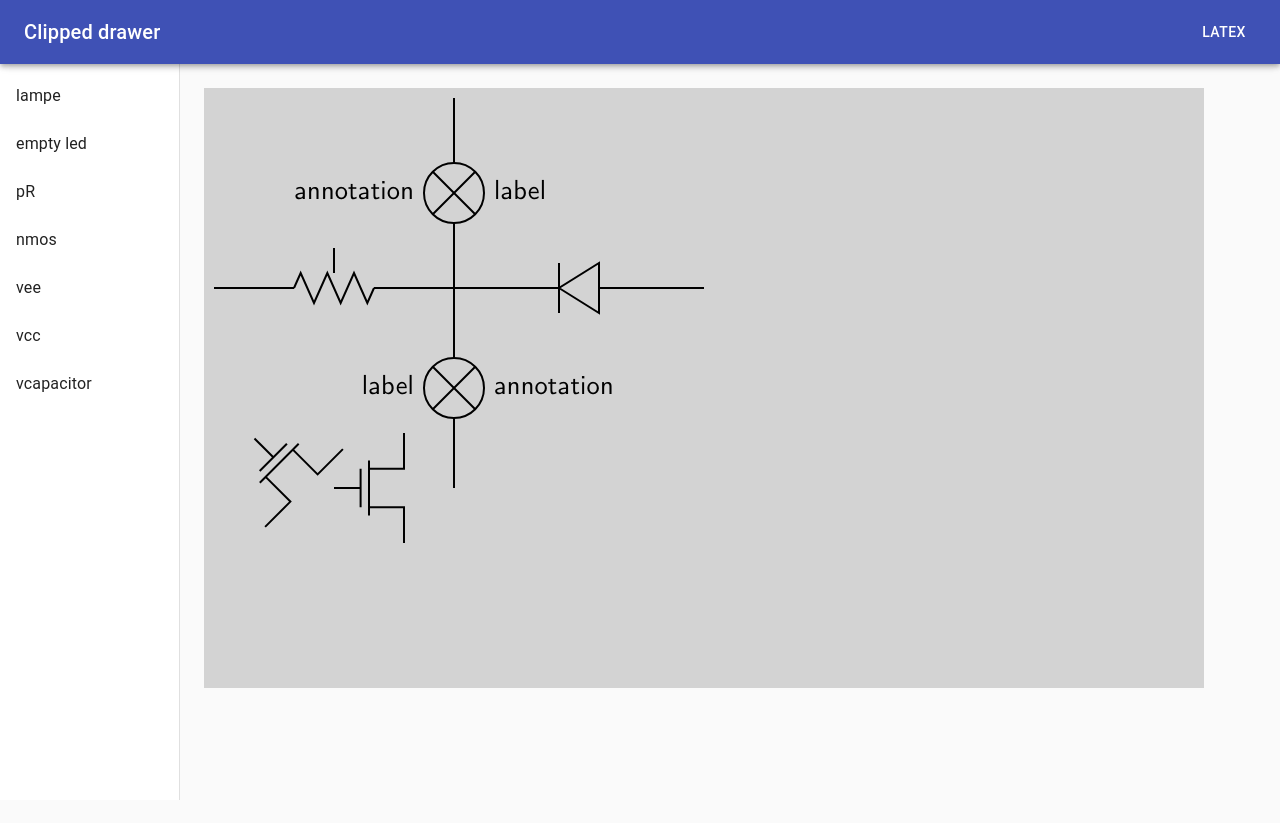
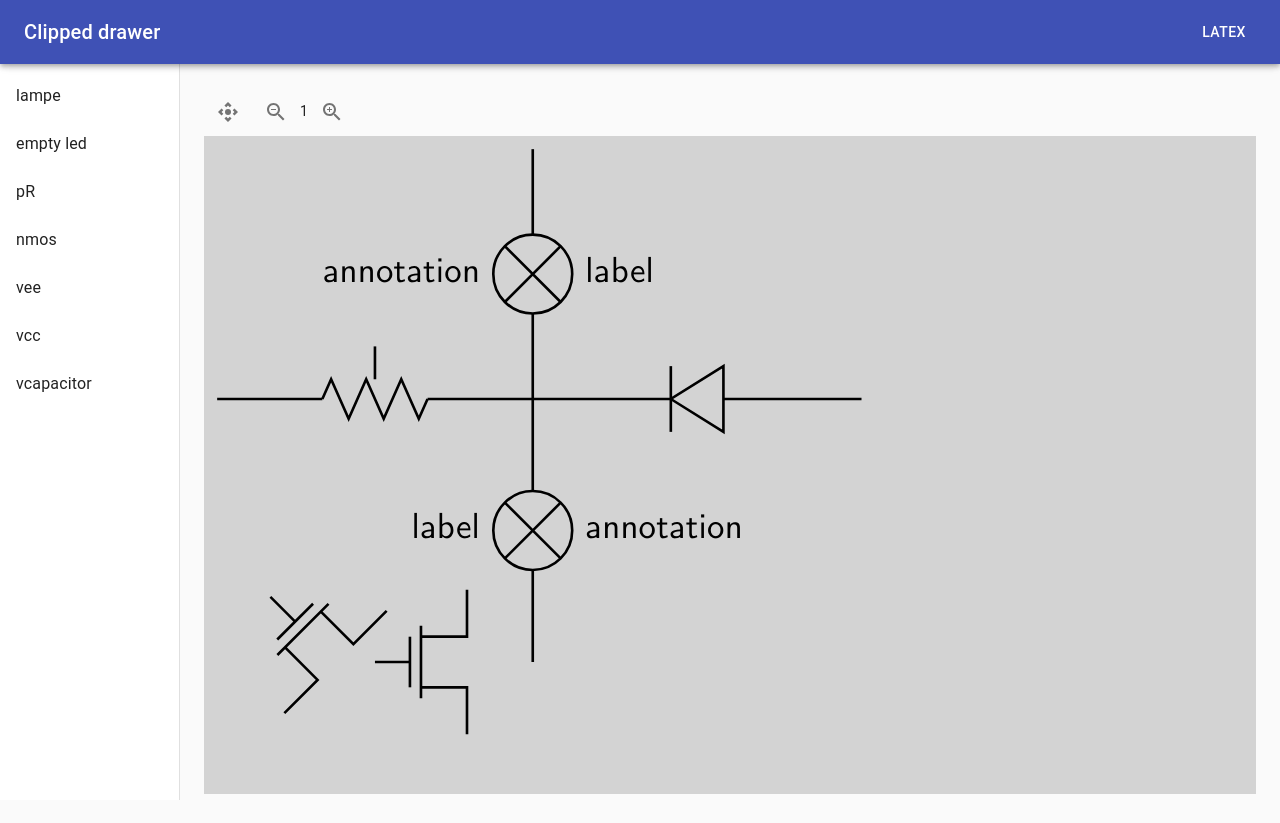
Before and after one commit to alexfauquette/physic-shem, a React (Create React App) app: page / in a window 1280 px wide. Before the commit the page ends 800 px from the top, so only its background shows below. Built offline with nearby package versions, Linux system fonts and the light colour scheme.

Commit message:
Allow to zoom and drag the svg

```diff
--- a/package.json
+++ b/package.json
@@ -4,6 +4,7 @@
   "private": true,
   "dependencies": {
     "@material-ui/core": "^4.11.0",
+    "@material-ui/icons": "^4.11.2",
     "@testing-library/jest-dom": "^5.11.5",
     "@testing-library/react": "^11.1.1",
     "@testing-library/user-event": "^12.2.0",
--- a/src/App.js
+++ b/src/App.js
@@ -1,6 +1,10 @@
-import React, { useEffect, useState } from "react";
+import React, { useEffect, useState, useRef } from "react";
 import { connect } from "react-redux";
-import { MODE_DRAG, MODE_SELECT } from "./redux/store/interactionModes";
+import {
+  MODE_DRAG,
+  MODE_SELECT,
+  MODE_MOVE_PAPER,
+} from "./redux/store/interactionModes";
 
 import Container from "./container/index.js";
 import LatexDisplay from "./container/latexDisplay";
@@ -29,6 +33,8 @@ import {
   splitAnchor,
   stackSelectedAnchors,
   deleteElement,
+  movePaper,
+  endMovePaper,
 } from "./redux/actions";
 
 const drawerWidth = 180;
@@ -67,6 +73,7 @@ const mapStateToProps = (state) => {
     mode: state.mode,
     selection: state.selection,
     pathIds: state.pathComponents.allIds,
+    isPaperDragged: state.displayOptions.dragging.isDragging,
   };
 };
 const mapDispatchToProps = (dispatch) => {
@@ -82,6 +89,8 @@ const mapDispatchToProps = (dispatch) => {
     deleteElement: (selection) => {
       dispatch(deleteElement(selection));
     },
+    movePaper: (x, y) => dispatch(movePaper(x, y)),
+    endMovePaper: () => dispatch(endMovePaper()),
   };
 };
 
@@ -89,15 +98,20 @@ function App({
   mode,
   selection,
   pathIds,
+  isPaperDragged,
   startSelect,
   startCreatePathElement,
   startCreateNodeElement,
   splitAnchor,
   stackSelectedAnchors,
   deleteElement,
+  movePaper,
+  endMovePaper,
 }) {
   const classes = useStyles();
   const [showCode, setShowCode] = useState(false);
+
+  const svgRef = useRef();
 
   useEffect(() => {
     const handleKeyDown = (event) => {
@@ -132,9 +146,22 @@ function App({
     };
   }, [splitAnchor, stackSelectedAnchors, deleteElement, selection]);
 
+  const mouseMove = (event) => {
+    movePaper(event.nativeEvent.clientX, event.nativeEvent.clientY);
+  };
   return (
     // TODO : Proper listen key event
-    <div className={classes.root} tabIndex="0" onMouseDown={startSelect}>
+    <div
+      className={classes.root}
+      tabIndex="0"
+      onMouseDown={startSelect}
+      onMouseMove={
+        mode === MODE_MOVE_PAPER && isPaperDragged ? mouseMove : null
+      }
+      onMouseUp={
+        mode === MODE_MOVE_PAPER && isPaperDragged ? endMovePaper : null
+      }
+    >
       <CssBaseline />
 
       <AppBar position="fixed" className={classes.appBar}>
@@ -197,7 +224,7 @@ function App({
       </Drawer>
       <main className={classes.content}>
         <Toolbar />
-        <Container />
+        <Container svgRef={svgRef} />
       </main>
 
       <Dialog
--- a/src/atoms/anchor.js
+++ b/src/atoms/anchor.js
@@ -5,13 +5,31 @@ import { connect } from "react-redux";
 import { MODE_SELECT } from "../redux/store/interactionModes";
 import { toggleSelection, startDragging } from "../redux/actions";
 
-const mapDispatchToProps = (dispatch, { svgRef }) => {
+const mapDispatchToProps = (dispatch, { svgRef, displayOptions }) => {
   return {
     toggleSelection: (objectId, reset) =>
       dispatch(toggleSelection(objectId, reset)),
     startDragging: (x, y) => {
-      const { x: xOffset, y: yOffset } = svgRef.current.getBoundingClientRect();
-      dispatch(startDragging(x - xOffset, y - yOffset));
+      const {
+        x: xOffset,
+        y: yOffset,
+        width: svgWidth,
+        height: svgHeight,
+      } = svgRef.current.getBoundingClientRect();
+      const {
+        x: SVG_X,
+        y: SVG_Y,
+        width: SVG_WIDTH,
+        height: SVG_HEIGHT,
+        zoom,
+      } = displayOptions;
+
+      dispatch(
+        startDragging(
+          SVG_X + (x - xOffset) * (SVG_WIDTH / svgWidth),
+          SVG_Y + (y - yOffset) * (SVG_HEIGHT / svgHeight)
+        )
+      );
     },
   };
 };
--- a/src/container/anchors.js
+++ b/src/container/anchors.js
@@ -9,10 +9,15 @@ const mapStateToProps = (state) => {
   };
 };
 
-const Anchors = ({ anchorIds, svgRef }) => (
+const Anchors = ({ anchorIds, svgRef, displayOptions }) => (
   <>
     {anchorIds.map((id) => (
-      <Anchor key={id} id={id} svgRef={svgRef} />
+      <Anchor
+        key={id}
+        id={id}
+        svgRef={svgRef}
+        displayOptions={displayOptions}
+      />
     ))}
   </>
 );
--- a/src/container/components.js
+++ b/src/container/components.js
@@ -4,13 +4,32 @@ import { connect } from "react-redux";
 import { MODE_SELECT } from "../redux/store/interactionModes";
 import { toggleSelection, startDragging } from "../redux/actions";
 
-const mapDispatchToProps = (dispatch, { svgRef }) => {
+const mapDispatchToProps = (dispatch, { svgRef, displayOptions }) => {
   return {
     toggleSelection: (objectId, reset) =>
       dispatch(toggleSelection(objectId, reset)),
     startDragging: (x, y) => {
-      const { x: xOffset, y: yOffset } = svgRef.current.getBoundingClientRect();
-      dispatch(startDragging(x - xOffset, y - yOffset));
+      const {
+        x: xOffset,
+        y: yOffset,
+        width: svgWidth,
+        height: svgHeight,
+      } = svgRef.current.getBoundingClientRect();
+
+      const {
+        x: SVG_X,
+        y: SVG_Y,
+        width: SVG_WIDTH,
+        height: SVG_HEIGHT,
+        zoom,
+      } = displayOptions;
+
+      dispatch(
+        startDragging(
+          SVG_X + (x - xOffset) * (SVG_WIDTH / svgWidth),
+          SVG_Y + (y - yOffset) * (SVG_HEIGHT / svgHeight)
+        )
+      );
     },
   };
 };
--- a/src/container/index.js
+++ b/src/container/index.js
@@ -1,4 +1,4 @@
-import React, { useRef, useState } from "react";
+import React from "react";
 import { connect } from "react-redux";
 import components from "../components";
 import {
@@ -10,6 +10,10 @@ import {
   nextStepOfElementCreation,
   startRectangleSelection,
   stopRectangleSelection,
+  setZoom,
+  startMovePaper,
+  setModeMovePaper,
+  startSelect,
 } from "../redux/actions";
 import {
   MODE_DRAG,
@@ -17,11 +21,17 @@ import {
   MODE_CREATE_NODE_ELEMENT,
   MODE_SELECT,
   MODE_RECTANGLE_SELECTION,
+  MODE_MOVE_PAPER,
 } from "../redux/store/interactionModes";
 
 import Components from "./components";
 import Anchors from "./anchors";
 import Magnets from "./magnets";
+
+import IconButton from "@material-ui/core/IconButton";
+import ControlCameraIcon from "@material-ui/icons/ControlCamera";
+import ZoomInIcon from "@material-ui/icons/ZoomIn";
+import ZoomOutIcon from "@material-ui/icons/ZoomOut";
 
 const mapDispatchToProps = (dispatch) => {
   return {
@@ -36,6 +46,10 @@ const mapDispatchToProps = (dispatch) => {
     nextStepOfElementCreation: () => dispatch(nextStepOfElementCreation()),
     startRectangleSelection: (x, y) => dispatch(startRectangleSelection(x, y)),
     stopRectangleSelection: () => dispatch(stopRectangleSelection()),
+    setZoom: (zoom) => dispatch(setZoom(zoom)),
+    startMovePaper: (x, y) => dispatch(startMovePaper(x, y)),
+    setModeMovePaper: () => dispatch(setModeMovePaper()),
+    startSelect: () => dispatch(startSelect()),
   };
 };
 const mapStateToProps = (state) => {
@@ -44,14 +58,17 @@ const mapStateToProps = (state) => {
     newPath: state.newPath,
     newNode: state.newNode,
     rectangleSelection: state.rectangleSelection,
+    displayOptions: state.displayOptions,
   };
 };
 
 const Container = ({
+  svgRef,
   mode,
   newPath,
   newNode,
   rectangleSelection,
+  displayOptions,
   stopDragging,
   updatePosition,
   validateFirstStepPathElementCreation,
@@ -60,11 +77,26 @@ const Container = ({
   nextStepOfElementCreation,
   startRectangleSelection,
   stopRectangleSelection,
+  setZoom,
+  startMovePaper,
+  setModeMovePaper,
+  startSelect,
 }) => {
-  const svgRef = useRef();
+  const {
+    x: SVG_X,
+    y: SVG_Y,
+    width: SVG_WIDTH,
+    height: SVG_HEIGHT,
+    zoom,
+  } = displayOptions;
 
   const followMouse = (event) => {
-    const { x: xOffset, y: yOffset } = svgRef.current.getBoundingClientRect();
+    const {
+      x: xOffset,
+      y: yOffset,
+      width: svgWidth,
+      height: svgHeight,
+    } = svgRef.current.getBoundingClientRect();
 
     switch (mode) {
       case MODE_DRAG:
@@ -72,8 +104,10 @@ const Container = ({
       case MODE_CREATE_NODE_ELEMENT:
       case MODE_RECTANGLE_SELECTION:
         updatePosition(
-          event.nativeEvent.clientX - xOffset,
-          event.nativeEvent.clientY - yOffset,
+          SVG_X +
+            (event.nativeEvent.clientX - xOffset) * (SVG_WIDTH / svgWidth),
+          SVG_Y +
+            (event.nativeEvent.clientY - yOffset) * (SVG_HEIGHT / svgHeight),
           event.shiftKey
         );
         break;
@@ -83,22 +117,31 @@ const Container = ({
   };
 
   const click = (event) => {
-    const { x: xOffset, y: yOffset } = svgRef.current.getBoundingClientRect();
+    const {
+      x: xOffset,
+      y: yOffset,
+      width: svgWidth,
+      height: svgHeight,
+    } = svgRef.current.getBoundingClientRect();
 
     switch (mode) {
       case MODE_SELECT:
         event.stopPropagation();
         startRectangleSelection(
-          event.nativeEvent.clientX - xOffset,
-          event.nativeEvent.clientY - yOffset
+          SVG_X +
+            (event.nativeEvent.clientX - xOffset) * (SVG_WIDTH / svgWidth),
+          SVG_Y +
+            (event.nativeEvent.clientY - yOffset) * (SVG_HEIGHT / svgHeight)
         );
         break;
       case MODE_CREATE_PATH_ELEMENT:
         event.stopPropagation();
         if (newPath.isFromValidated) {
           savePathElementCreation(
-            event.nativeEvent.clientX - xOffset,
-            event.nativeEvent.clientY - yOffset
+            SVG_X +
+              (event.nativeEvent.clientX - xOffset) * (SVG_WIDTH / svgWidth),
+            SVG_Y +
+              (event.nativeEvent.clientY - yOffset) * (SVG_HEIGHT / svgHeight)
           );
         } else {
           validateFirstStepPathElementCreation();
@@ -108,6 +151,10 @@ const Container = ({
         event.stopPropagation();
         nextStepOfElementCreation();
         break;
+      case MODE_MOVE_PAPER:
+        event.stopPropagation();
+        startMovePaper(event.nativeEvent.clientX, event.nativeEvent.clientY);
+        break;
       default:
         break;
     }
@@ -115,10 +162,41 @@ const Container = ({
 
   return (
     <>
+      {/* TODO create a clean toolbar */}
+      <IconButton
+        color={mode === MODE_MOVE_PAPER ? "secondary" : ""}
+        onMouseDown={(event) => {
+          event.stopPropagation();
+          if (mode === MODE_MOVE_PAPER) {
+            startSelect();
+          } else {
+            setModeMovePaper();
+          }
+        }}
+      >
+        <ControlCameraIcon />
+      </IconButton>
+      <IconButton
+        onMouseDown={(event) => {
+          event.stopPropagation();
+          setZoom(zoom / 2);
+        }}
+      >
+        <ZoomOutIcon />
+      </IconButton>
+      {zoom}
+      <IconButton
+        onMouseDown={(event) => {
+          event.stopPropagation();
+          setZoom(zoom * 2);
+        }}
+      >
+        <ZoomInIcon />
+      </IconButton>
       <svg
         xmlns="http://www.w3.org/2000/svg"
-        viewBox="0 0 1000 600"
-        style={{ width: 1000, height: 600, background: "lightgray" }}
+        viewBox={`${SVG_X} ${SVG_Y} ${SVG_WIDTH} ${SVG_HEIGHT}`}
+        style={{ width: "100%", background: "lightgray" }}
         onMouseMove={
           mode === MODE_DRAG ||
           mode === MODE_CREATE_PATH_ELEMENT ||
@@ -195,8 +273,8 @@ const Container = ({
             <circle cx={newNode.position.x} cy={newNode.position.y} r={5} />
           )}
 
-        <Anchors svgRef={svgRef} />
-        <Magnets svgRef={svgRef} />
+        <Anchors svgRef={svgRef} displayOptions={displayOptions} />
+        <Magnets svgRef={svgRef} displayOptions={displayOptions} />
 
         {mode === MODE_RECTANGLE_SELECTION && (
           <path
@@ -205,6 +283,20 @@ const Container = ({
           />
         )}
       </svg>
+      {/* <svg
+        xmlns="http://www.w3.org/2000/svg"
+        viewBox={`0 0 210 297`}
+        style={{
+          width: "210px",
+          height: "297px",
+          background: "gray",
+          position: "absolute",
+          bottom: "10px",
+          left: "200px",
+        }}
+      >
+        <rect x="10" y="20" width="20" height="30" style={{ fill: "white" }} />
+      </svg> */}
     </>
   );
 };
--- a/src/redux/actions/index.js
+++ b/src/redux/actions/index.js
@@ -138,3 +138,43 @@ export function updateComponent(id, name, value) {
     value,
   };
 }
+
+export const ZOOM = "ZOOM";
+export function setZoom(zoom) {
+  return {
+    type: ZOOM,
+    zoom,
+  };
+}
+
+export const START_MOVE_PAPER = "START_MOVE_PAPER";
+export function startMovePaper(x, y) {
+  return {
+    type: START_MOVE_PAPER,
+    x,
+    y,
+  };
+}
+
+export const MOVE_PAPER = "MOVE_PAPER";
+export function movePaper(x, y) {
+  return {
+    type: MOVE_PAPER,
+    x,
+    y,
+  };
+}
+
+export const END_MOVE_PAPER = "END_MOVE_PAPER";
+export function endMovePaper() {
+  return {
+    type: END_MOVE_PAPER,
+  };
+}
+
+export const SET_MODE_MOVE_PAPER = "SET_MODE_MOVE_PAPER";
+export function setModeMovePaper() {
+  return {
+    type: SET_MODE_MOVE_PAPER,
+  };
+}
--- a/src/redux/store/debugInitialState.js
+++ b/src/redux/store/debugInitialState.js
@@ -1,4 +1,5 @@
 import { MODE_SELECT } from "./interactionModes";
+import { default_displayOptions } from "./displayOptions";
 
 export const defaultCurrant = {
   show: false,
@@ -9,6 +10,7 @@ export const defaultCurrant = {
 };
 
 export const initial_state = {
+  displayOptions: default_displayOptions,
   mode: MODE_SELECT,
   selection: [],
   adhesivePoints: [],
--- /dev/null
+++ b/src/redux/store/displayOptions.js
@@ -0,0 +1,101 @@
+import {
+  ZOOM,
+  START_MOVE_PAPER,
+  MOVE_PAPER,
+  END_MOVE_PAPER,
+  SET_MODE_MOVE_PAPER,
+} from "../actions";
+import { MODE_MOVE_PAPER } from "./interactionModes";
+
+// If we want to use A4 format (not sure it's useful)
+// const PAGE_WIDTH = 2100;
+// const PAGE_HEIGHT = 2970;
+const PAGE_WIDTH = 800;
+const PAGE_HEIGHT = 500;
+
+export const default_displayOptions = {
+  x: 0,
+  y: 0,
+  zoom: 1,
+  width: PAGE_WIDTH,
+  height: PAGE_HEIGHT,
+  dragging: {
+    isDragging: false,
+    x0: null,
+    y0: null,
+  },
+};
+
+const zoom = (state, action) => {
+  const newZoom = action.zoom;
+  const newWidth = PAGE_WIDTH / newZoom;
+  const newHeight = PAGE_HEIGHT / newZoom;
+
+  const { x, y, width, height } = state.displayOptions;
+
+  // this do the center on the middle (no useful until SVG heigh is fixed to fit the screen size)
+  // const newX = x + width / 2 - newWidth / 2;
+  // const newY = y + height / 2 - newHeight / 2;
+
+  return {
+    ...state,
+    displayOptions: {
+      ...state.displayOptions,
+      x: x,
+      y: y,
+      zoom: newZoom,
+      width: newWidth,
+      height: newHeight,
+    },
+  };
+};
+
+const toggleDragging = (state, action) => {
+  const { x = null, y = null } = action;
+  return {
+    ...state,
+    displayOptions: {
+      ...state.displayOptions,
+      dragging: {
+        isDragging: !state.displayOptions.dragging.isDragging,
+        x0: x,
+        y0: y,
+      },
+    },
+  };
+};
+
+const movePaper = (state, action) => {
+  const { x, y } = action;
+  const { x0, y0 } = state.displayOptions.dragging;
+  return {
+    ...state,
+    displayOptions: {
+      ...state.displayOptions,
+      x: state.displayOptions.x + (x0 - x),
+      y: state.displayOptions.y + (y0 - y),
+      dragging: {
+        ...state.displayOptions.dragging,
+        x0: x,
+        y0: y,
+      },
+    },
+  };
+};
+
+const reducer_displayOptions = (state, action) => {
+  switch (action.type) {
+    case SET_MODE_MOVE_PAPER:
+      return { ...state, mode: MODE_MOVE_PAPER };
+    case ZOOM:
+      return zoom(state, action);
+    case MOVE_PAPER:
+      return movePaper(state, action);
+    case START_MOVE_PAPER:
+    case END_MOVE_PAPER:
+      return toggleDragging(state, action);
+    default:
+      return state;
+  }
+};
+export default reducer_displayOptions;
--- a/src/redux/store/index.js
+++ b/src/redux/store/index.js
@@ -1,4 +1,7 @@
 import { createStore } from "redux";
+
+import reducer_displayOptions from "./displayOptions";
+
 import {
   START_DRAGGING,
   START_SELECT,
@@ -59,6 +62,8 @@ import {
 import { stackAnchors, splitAnchor } from "./anchorHelper";
 
 function update(state = initial_state, action) {
+  state = { ...reducer_displayOptions(state, action) };
+
   switch (action.type) {
     case UPDATE_COMPONENT:
       const { id, name, value } = action;
--- a/src/redux/store/interactionModes.js
+++ b/src/redux/store/interactionModes.js
@@ -3,3 +3,6 @@ export const MODE_DRAG = "MODE_DRAG";
 export const MODE_CREATE_PATH_ELEMENT = "MODE_CREATE_PATH_ELEMENT";
 export const MODE_CREATE_NODE_ELEMENT = "MODE_CREATE_NODE_ELEMENT";
 export const MODE_RECTANGLE_SELECTION = "MODE_RECTANGLE_SELECTION";
+
+// for dragging the all svg
+export const MODE_MOVE_PAPER = "MODE_MOVE_PAPER";
```
Also changed, not shown: 1 other file (tests, documents, lock files or other folders).
